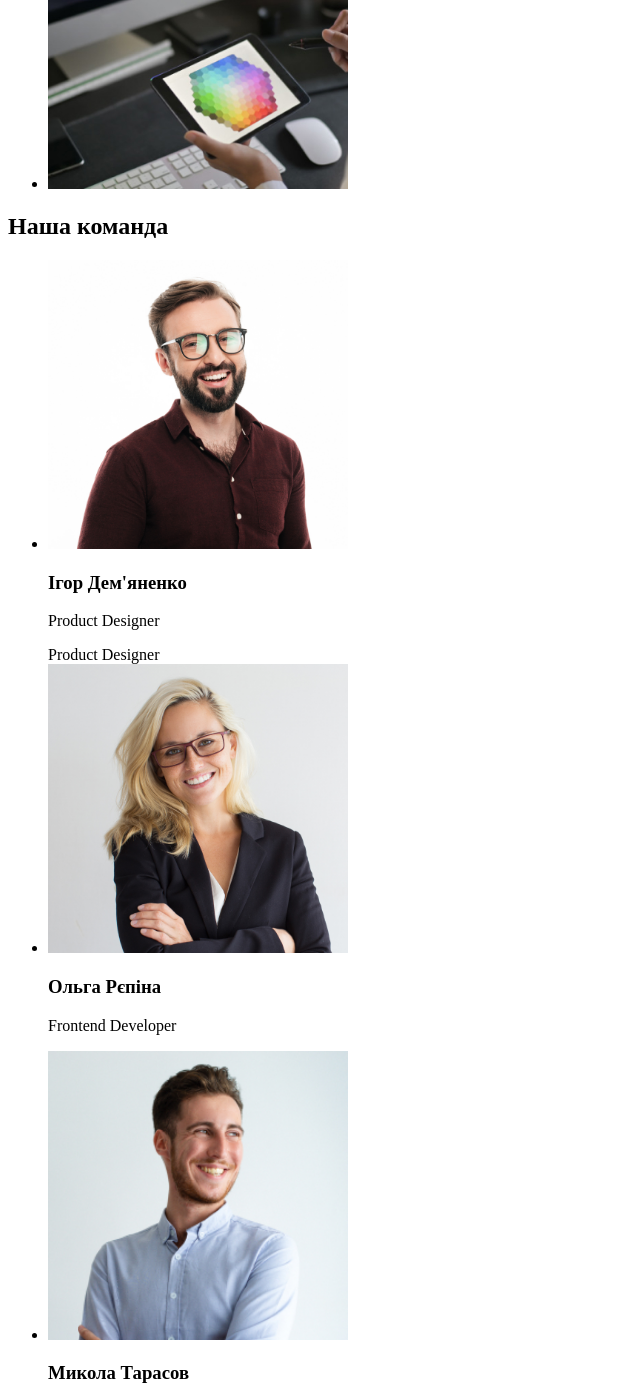
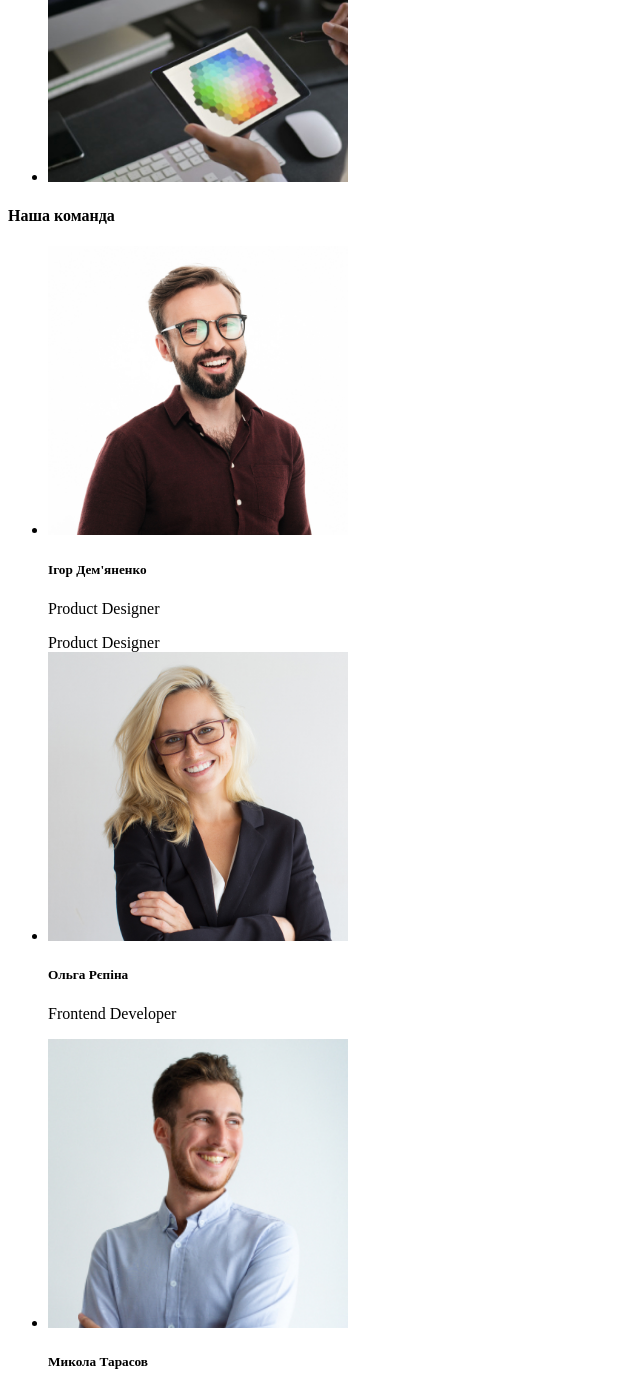
Before and after one commit to GeloPerk/goit-markup-hw-01, a plain HTML site: page index.html in a window 1280 px wide. Shown: the part 1177-2565 px from the top of the page, without its empty margins (0-640 px from the left). Drawn offline with Linux system fonts and the light colour scheme.

Commit message:
coreckt <h>

```diff
--- a/index.html
+++ b/index.html
@@ -58,7 +58,7 @@
 
             <!--Чим ми займаємося-->
             <section>
-                <h2>Чим ми займаємося</h2>
+                <h3>Чим ми займаємося</h3>
                 <ul>
                     <li><img src="img/box1.jpg" alt="стіл із клавіатурою та планшетом" width="300"></li>
                     <li><img src="img/box2.jpg" alt="Людина користується ноутбуком та телефоном" width="300"></li>
@@ -68,19 +68,19 @@
 
             <!--team-->
             <section>
-                <h2>Наша команда</h2>
+                <h4>Наша команда</h4>
                 <ul>
                     <li><img src="img/teamcard1.jpg" alt="Ігор Дем'яненко" width="300">
-                    <h3>Ігор Дем'яненко</h3><p>Product Designer</p>
+                    <h5>Ігор Дем'яненко</h5><p>Product Designer</p>
                     Product Designer</li>
                     <li><img src="img/teamcard2.jpg" alt="Ольга Рєпіна" width="300">
-                        <h3>Ольга Рєпіна</h3><p>Frontend Developer</p>
+                        <h5>Ольга Рєпіна</h5><p>Frontend Developer</p>
                     </li>
                     <li><img src="img/teamcard3.jpg" alt="Микола Тарасов" width="300">
-                        <h3>Микола Тарасов</h3><p>Marketing</p>
+                        <h5>Микола Тарасов</h5><p>Marketing</p>
                     </li>
                     <li><img src="img/teamcard4.jpg" alt="Микола Тарасов" width="300">
-                        <h3>Микола Тарасов</h3><p>Marketing</p>
+                        <h5>Микола Тарасов</h5><p>Marketing</p>
                     </li>
                 </ul>
             </section>
```
